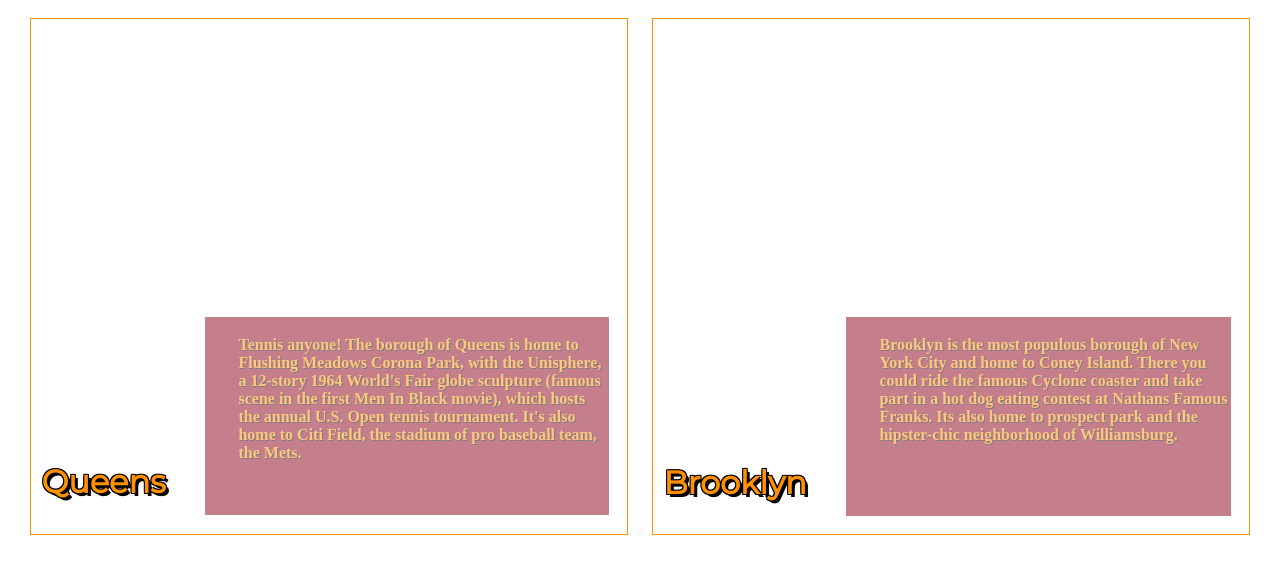
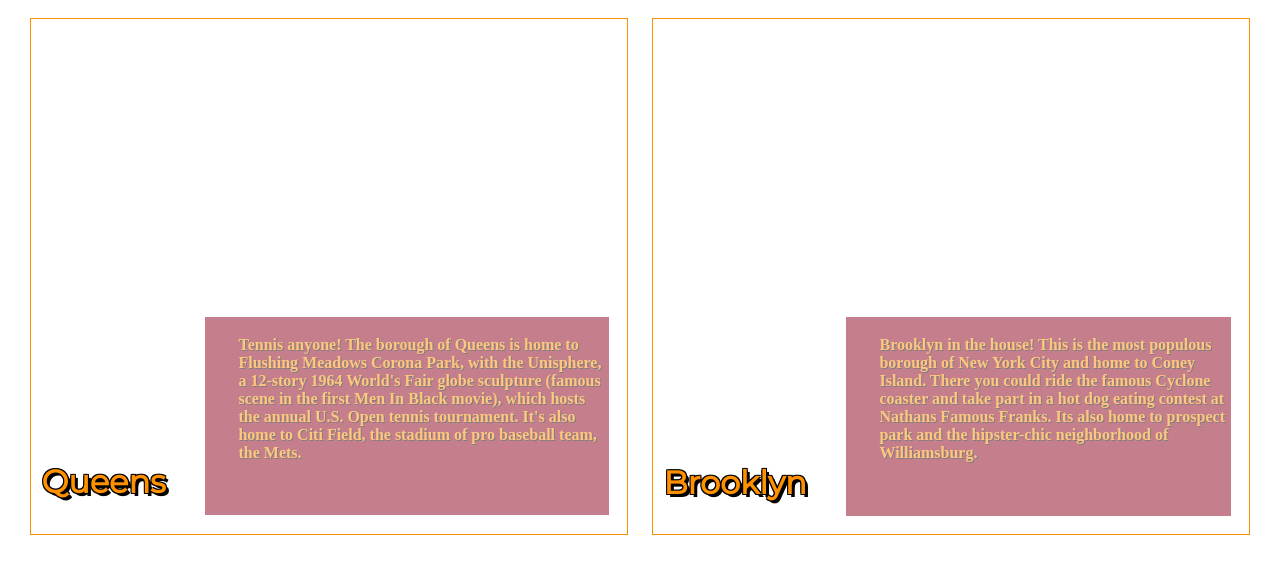
Before and after one commit to meljoi/meljoi.github.io, a plain HTML site: page index.html in a window 1280 px wide. Shown: the part 650-1223 px from the top of the page. Drawn offline with Linux system fonts and the light colour scheme.

Commit message:
Add files via upload

```diff
--- a/index.html
+++ b/index.html
@@ -58,7 +58,7 @@
         <h1>Brooklyn</h1>
         </div>
             <div class="about">
-            <P>Brooklyn is the most populous borough of New York City and home to Coney Island. There you could ride the famous Cyclone coaster and take part in a hot dog eating contest at Nathans Famous Franks. Its also home to prospect park and the hipster-chic neighborhood of Williamsburg. </P>
+            <P>Brooklyn in the house! This is the most populous borough of New York City and home to Coney Island. There you could ride the famous Cyclone coaster and take part in a hot dog eating contest at Nathans Famous Franks. Its also home to prospect park and the hipster-chic neighborhood of Williamsburg. </P>
             </div>
                 </div>
         </div>
```
Also changed, not shown: about.html (+1 -1 lines).
